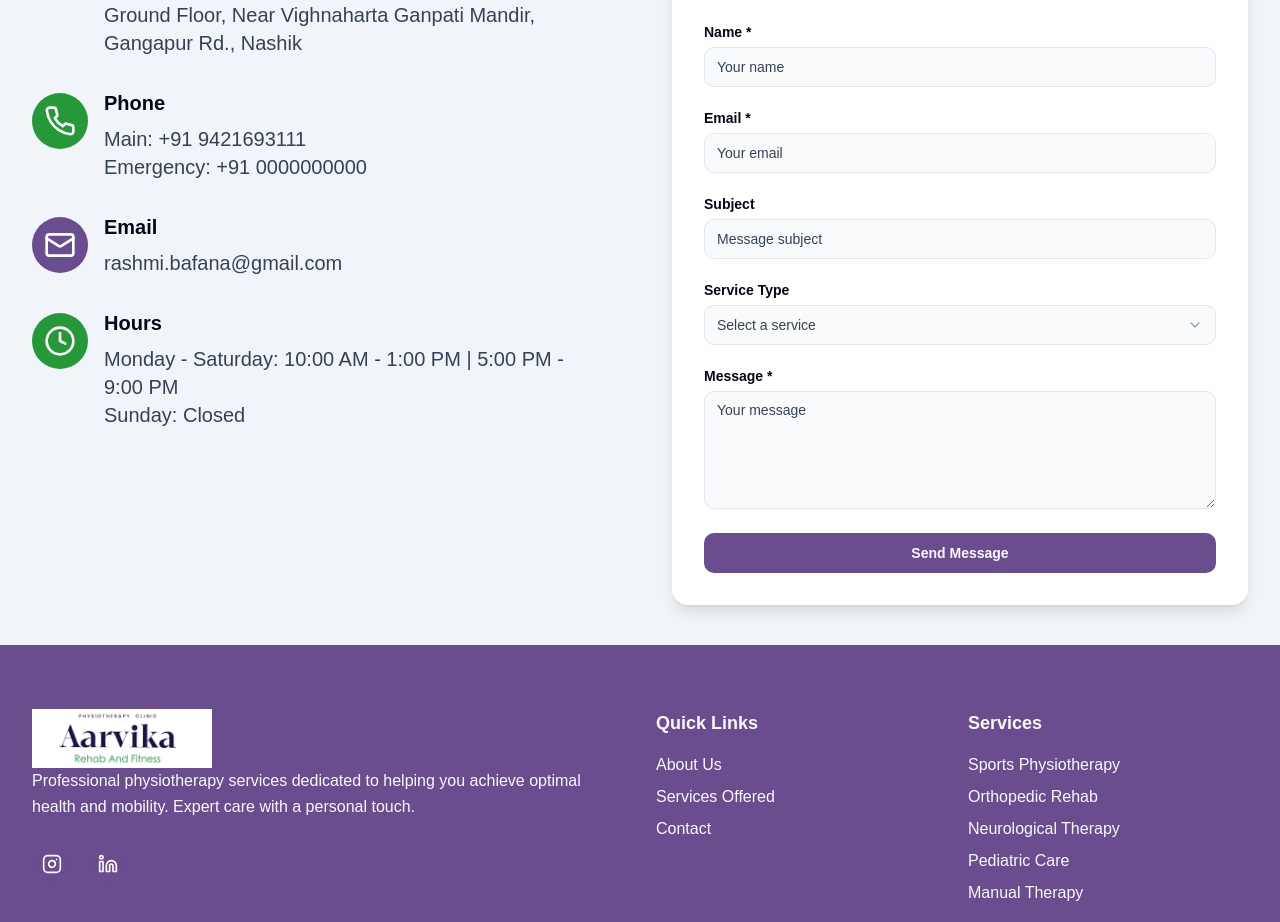
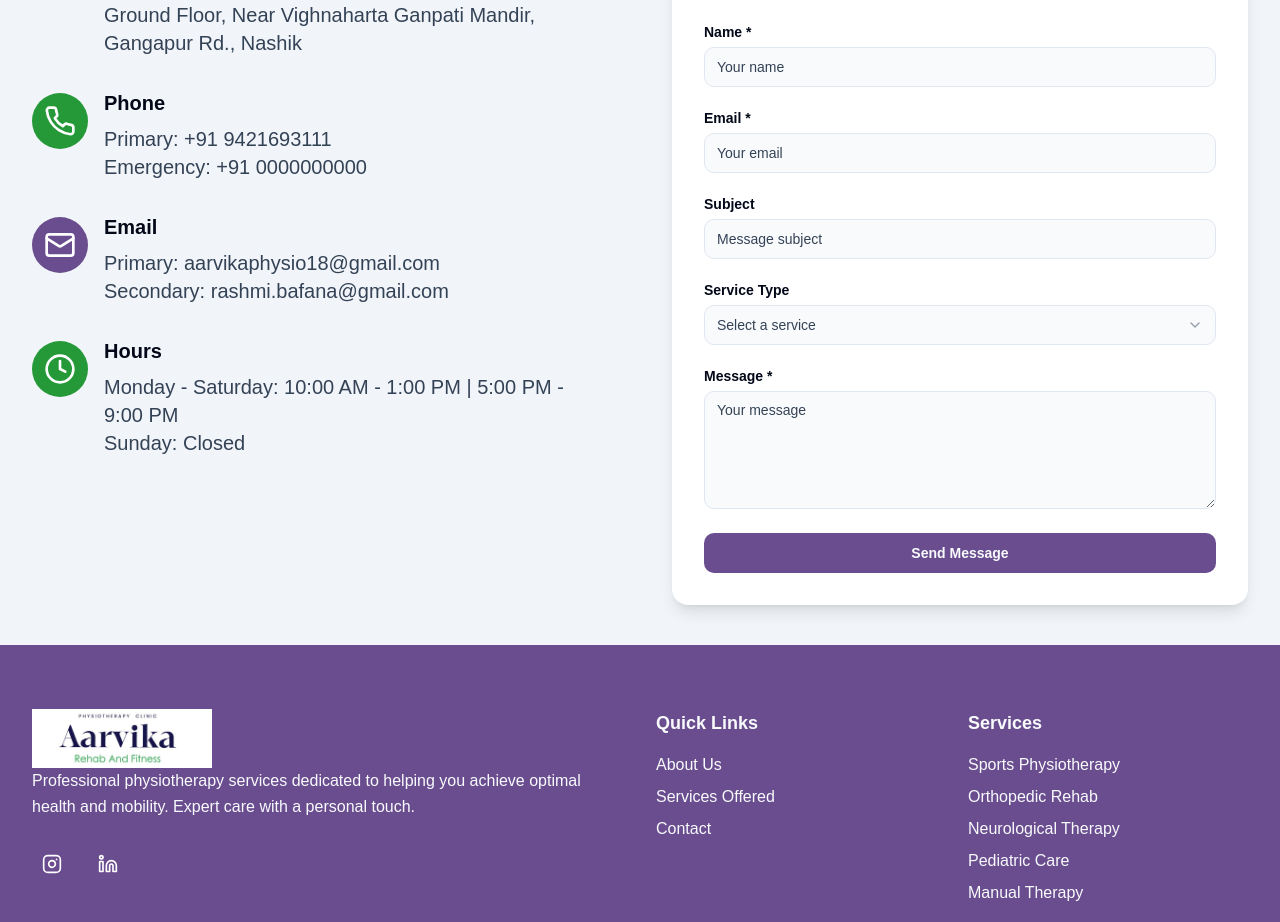
Before and after one commit to Saloni-Oswal/aarvika, a React (Vite) app: page / in a window 1280 px wide. Shown: the part 2842-3764 px from the top of the page. Built offline with nearby package versions, Linux system fonts and the light colour scheme.

Commit message:
Updated contact details.

```diff
--- a/src/components/contact.tsx
+++ b/src/components/contact.tsx
@@ -43,7 +43,7 @@ export default function Contact() {
     message: "",
   });
   const [isSubmitting, setIsSubmitting] = useState(false);
-  const FORMSPREE_ENDPOINT = "https://formspree.io/f/xpwywaov";
+  const FORMSPREE_ENDPOINT = "https://formspree.io/f/xreyddlv";
 
   const handleContact = async (data: ContactFormData) => {
     setIsSubmitting(true);
@@ -151,14 +151,17 @@ export default function Contact() {
       id: "Phone",
       Icon: Phone,
       title: "Phone",
-      content: ["Main: +91 9421693111", "Emergency: +91 0000000000"],
+      content: ["Primary: +91 9421693111", "Emergency: +91 0000000000"],
       backgroundColor: "bg-accent",
     },
     {
       id: "Email",
       Icon: Mail,
       title: "Email",
-      content: ["rashmi.bafana@gmail.com"],
+      content: [
+        "Primary: aarvikaphysio18@gmail.com",
+        "Secondary: rashmi.bafana@gmail.com",
+      ],
       backgroundColor: "bg-primary",
     },
     {
```
